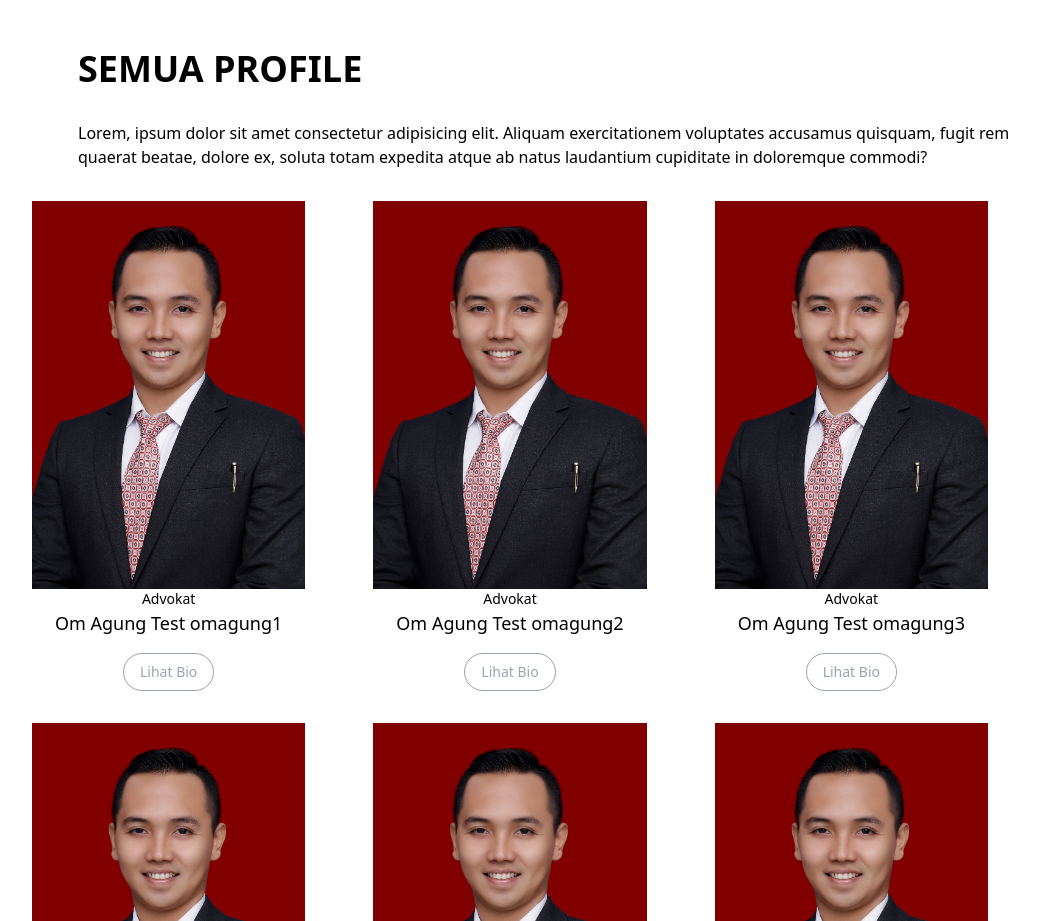
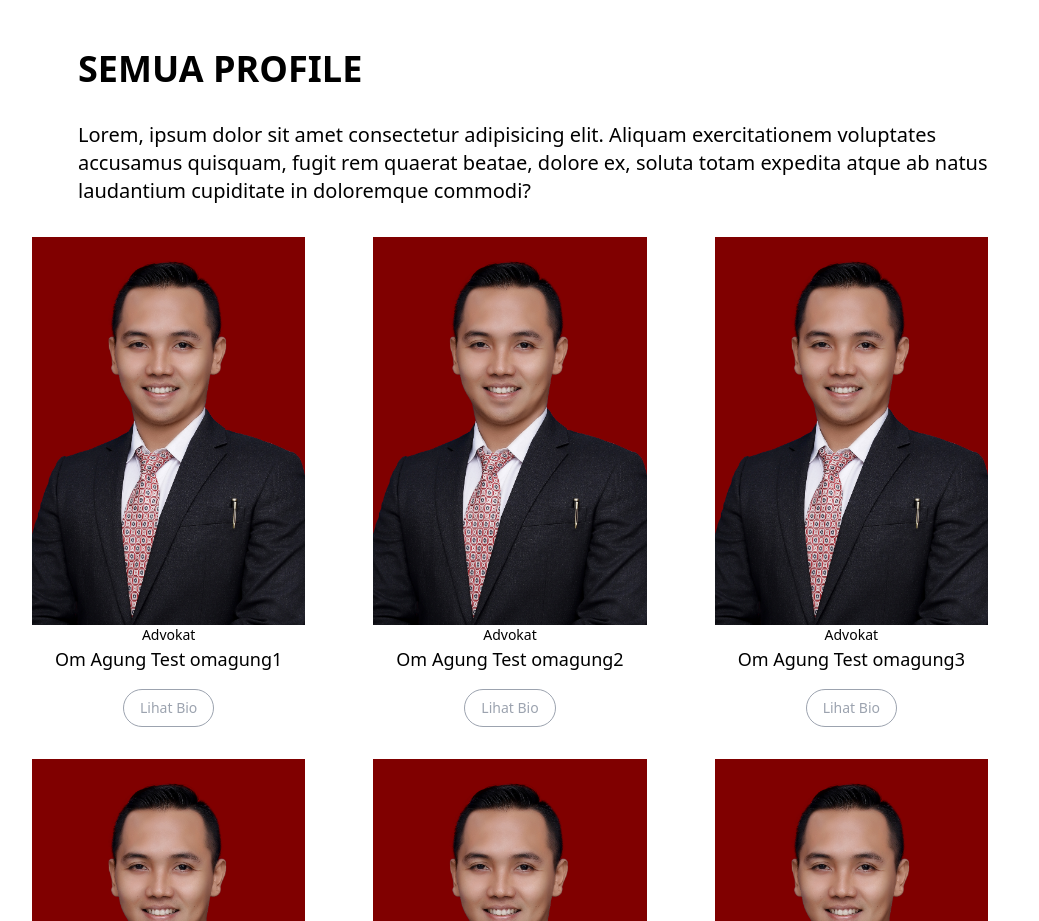
Before and after one commit to staysomi/WebLawyer, a Vue app in the folder lawfirm/: page /tim-kami in a window 1280 px wide. Shown: the part 960-1881 px from the top of the page, without its empty margins (130-1169 px from the left). Built offline with nearby package versions, Linux system fonts and the light colour scheme.

Commit message:
layanan kami

```diff
--- a/lawfirm/src/components/HubungiKami.vue
+++ b/lawfirm/src/components/HubungiKami.vue
@@ -1,5 +1,5 @@
 <template>
-    <div class="about p-8">
+    <div class="about p-8 font-poppins">
         <img src="../assets/img/hubungikami-header.jpg" alt="" class="w-full mb-4">
         <p>Hubungi Kami</p>
         <p class="text-3xl">Untuk informasi lebih lanjut mengenai Yudhistira Law Firm atau layanan kami, silakan
--- a/lawfirm/src/components/TimKami.vue
+++ b/lawfirm/src/components/TimKami.vue
@@ -29,7 +29,7 @@
         <p class="text-4xl font-semibold ml-20 mt-4">
             SEMUA PROFILE
         </p>
-        <p class="ml-20 mt-8">Lorem, ipsum dolor sit amet consectetur adipisicing elit. Aliquam exercitationem voluptates accusamus
+        <p class="ml-20 mt-8 text-xl">Lorem, ipsum dolor sit amet consectetur adipisicing elit. Aliquam exercitationem voluptates accusamus
             quisquam, fugit rem quaerat beatae, dolore ex, soluta totam expedita atque ab natus laudantium cupiditate in
             doloremque commodi?</p>
             <div class="flex justify-around mt-8">
```
